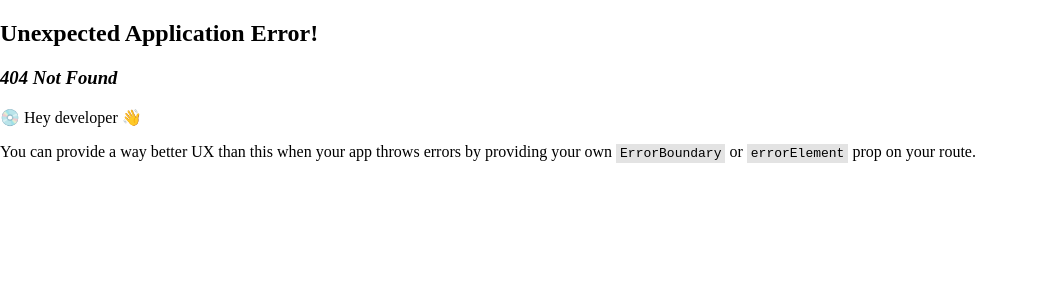
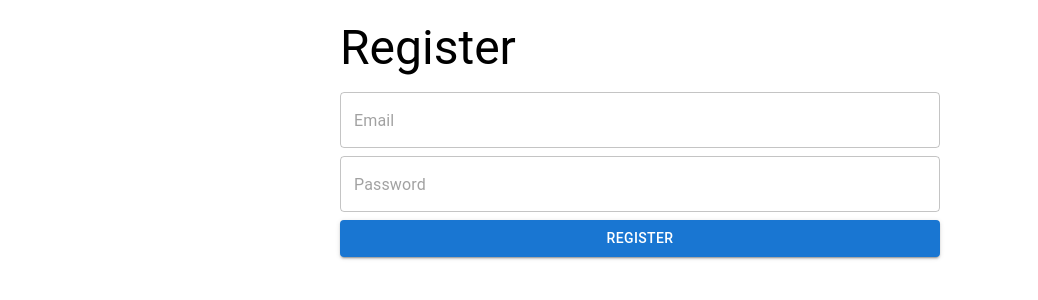
Before and after one commit to kyawtmayhlaing173/React_ExpenseTracker, a React (Vite) app: page /register in a window 1280 px wide. Before the commit this address had no page. Shown: the top 300 px of the page, without its empty margins (0-1038 px from the left). Built offline with nearby package versions, Linux system fonts and the light colour scheme.

Commit message:
Add authentication UI and integrate with API

```diff
--- a/src/App.jsx
+++ /dev/null
@@ -1,31 +0,0 @@
-import List from "./List";
-import Item from "./components/Item";
-import { Box, Typography, IconButton } from "@mui/material";
-import AddCircleIcon from '@mui/icons-material/AddCircle';
-import { useNavigate } from "react-router-dom";
-import { useContext } from "react";
-import { AppContext } from "./ThemedApp";
-
-export default function App() {
-  const navigate = useNavigate();
-  const { data } = useContext(AppContext);
-
-  return (
-    <Box sx={{ maxWidth: 600, margin: "20px auto" }}>
-      <Box sx={{ paddingBottom: 4, display: "flex", justifyContent:"space-between", alignItems: "center" }}>
-        <Typography variant="h3" component="h3">
-          E-Commerce
-        </Typography>
-        <IconButton onClick={() => navigate("/addNote")}>
-          <AddCircleIcon color="primary" sx={{fontSize: 30}}/>
-        </IconButton>
-      </Box>
-      <List>
-        {data.map((item) => {
-          // eslint-disable-next-line react/jsx-key
-          return <Item content={item.description} />;
-        })}
-      </List>
-    </Box>
-  );
-}
--- a/src/ThemedApp.jsx
+++ b/src/ThemedApp.jsx
@@ -1,23 +1,42 @@
-import { createContext } from "react";
+import { createContext, useContext } from "react";
 import { useState } from "react";
 
-import App from "./App";
+import Home from "./pages/Home";
 import { createBrowserRouter, RouterProvider } from "react-router-dom";
 import AddNote from "./pages/AddNote";
+import Login from "./pages/Login";
+import Register from "./pages/Register";
+import { QueryClientProvider, QueryClient } from "react-query";
 
 // eslint-disable-next-line react-refresh/only-export-components
 export const AppContext = createContext();
 
+// eslint-disable-next-line react-refresh/only-export-components
+export function useApp() {
+  return useContext(AppContext);
+}
+
 const router = createBrowserRouter([
   {
     path: "/",
-    element: <App />,
+    element: <Home />,
   },
   {
     path: "/addNote",
     element: <AddNote />,
   },
+  {
+    path: "/login",
+    element: <Login />,
+  },
+  {
+    path: "/register",
+    element: <Register />,
+  },
 ]);
+
+// eslint-disable-next-line react-refresh/only-export-components
+export const queryClient = new QueryClient();
 
 export default function ThemedApp() {
   const [data, setData] = useState([
@@ -36,7 +55,9 @@ export default function ThemedApp() {
 
   return (
     <AppContext.Provider value={{ data, addItem }}>
-      <RouterProvider router={router}></RouterProvider>
+      <QueryClientProvider client={queryClient}>
+        <RouterProvider router={router}></RouterProvider>
+      </QueryClientProvider>
     </AppContext.Provider>
   );
 }
--- /dev/null
+++ b/src/libs/fetcher.js
@@ -0,0 +1,37 @@
+const api = "http://localhost:8000";
+
+export async function postUser(data) {
+  const res = await fetch(`${api}/signup`, {
+    method: "POST",
+    body: JSON.stringify(data),
+    headers: {
+      "Content-Type": "application/json",
+    },
+  });
+
+  if (res.ok) {
+    return res.json();
+  }
+
+  const errorResponse = await res.json();
+  const errorMessage = errorResponse["msg"] || "Something went wrong";
+  throw errorMessage;
+}
+
+export async function postLogin(data) {
+  const res = await fetch(`${api}/login`, {
+    method: "POST",
+    body: JSON.stringify(data),
+    headers: {
+      "Content-Type": "application/json",
+    },
+  });
+
+  if (res.ok) {
+    return res.json();
+  }
+
+  const errorResponse = await res.json();
+  const errorMessage = errorResponse["msg"] || "Something went wrong";
+  throw errorMessage;
+}
--- /dev/null
+++ b/src/pages/Home.jsx
@@ -0,0 +1,43 @@
+import List from "../List";
+import Item from "../components/Item";
+import { Box, Typography, IconButton } from "@mui/material";
+import AddCircleIcon from "@mui/icons-material/AddCircle";
+import { useNavigate } from "react-router-dom";
+import { useContext } from "react";
+import { AppContext } from "../ThemedApp";
+import AccountCircleIcon from "@mui/icons-material/AccountCircle";
+export default function Home() {
+  const navigate = useNavigate();
+  const { data } = useContext(AppContext);
+
+  return (
+    <Box sx={{ maxWidth: 600, margin: "20px auto" }}>
+      <Box sx={{ display: "flex", justifyContent: "flex-end" }}>
+        <IconButton>
+          <AccountCircleIcon color="primary" sx={{ fontSize: 50 }} />
+        </IconButton>
+      </Box>
+      <Box
+        sx={{
+          paddingBottom: 4,
+          display: "flex",
+          justifyContent: "space-between",
+          alignItems: "center",
+        }}
+      >
+        <Typography variant="h3" component="h3">
+          E-Commerce
+        </Typography>
+        <IconButton onClick={() => navigate("/addNote")}>
+          <AddCircleIcon color="primary" sx={{ fontSize: 30 }} />
+        </IconButton>
+      </Box>
+      <List>
+        {data.map((item) => {
+          // eslint-disable-next-line react/jsx-key
+          return <Item content={item.description} />;
+        })}
+      </List>
+    </Box>
+  );
+}
--- /dev/null
+++ b/src/pages/Login.jsx
@@ -0,0 +1,67 @@
+import { useNavigate } from "react-router-dom";
+// import { useApp } from "../ThemedApp";
+import { Button, Box, TextField, Typography, Alert } from "@mui/material";
+import { useRef, useState } from "react";
+import { useMutation } from "react-query";
+import { postLogin } from "../libs/fetcher";
+
+export default function Login() {
+  const navigate = useNavigate();
+
+  const emailInput = useRef();
+  const passwordInput = useRef();
+
+  const [error, setError] = useState(null);
+
+  const handleSubmit = () => {
+    const email = emailInput.current.value;
+    const password = passwordInput.current.value;
+
+    if (!email || !password) {
+      setError("Email and password is required");
+      return false;
+    }
+
+    create.mutate({ email: email, password: password });
+  };
+
+  const create = useMutation(async (data) => postLogin(data), {
+    onError: async (e) => {
+      console.log(`Cannot create account ${e}`);
+      setError(e);
+    },
+    onSuccess: async () => {
+      navigate("/");
+    },
+  });
+
+  return (
+    <Box sx={{ maxWidth: 600, margin: "20px auto" }}>
+      <Typography variant="h3">Login</Typography>
+      {error && (
+        <Alert severity="warning" sx={{ mt: 2 }}>
+          {error}
+        </Alert>
+      )}
+      <form
+        onSubmit={(e) => {
+          e.preventDefault();
+          handleSubmit();
+        }}
+      >
+        <Box sx={{ display: "flex", flexDirection: "column", gap: 1, mt: 2 }}>
+          <TextField placeholder="Email" inputRef={emailInput} />
+          <TextField
+            type="password"
+            placeholder="Password"
+            inputRef={passwordInput}
+            fullWidth
+          />
+          <Button type="submit" variant="contained" fullWidth>
+            Login
+          </Button>
+        </Box>
+      </form>
+    </Box>
+  );
+}
--- /dev/null
+++ b/src/pages/Register.jsx
@@ -0,0 +1,67 @@
+import { Box, TextField, Typography, Button, Alert } from "@mui/material";
+import { useRef } from "react";
+import { useMutation } from "react-query";
+import { useState } from "react";
+import { postUser } from "../libs/fetcher";
+import { useNavigate } from "react-router-dom";
+
+export default function Register() {
+  const emailInput = useRef();
+  const passwordInput = useRef();
+
+  const navigate = useNavigate();
+
+  const [error, setError] = useState(null);
+
+  const handleSubmit = () => {
+    const email = emailInput.current.value;
+    const password = passwordInput.current.value;
+
+    if (!email || !password) {
+      setError("Email and password is required");
+      return false;
+    }
+
+    create.mutate({ email: email, password: password });
+  };
+
+  const create = useMutation(async (data) => postUser(data), {
+    onError: async (e) => {
+      console.log(`Cannot create account ${e}`);
+      setError(e);
+    },
+    onSuccess: async () => {
+      navigate("/login");
+    },
+  });
+
+  return (
+    <Box sx={{ margin: "20px auto", maxWidth: 600 }}>
+      <Typography variant="h3">Register</Typography>
+      {error && (
+        <Alert severity="warning" sx={{ mt: 2 }}>
+          {error}
+        </Alert>
+      )}
+      <form
+        onSubmit={(e) => {
+          e.preventDefault();
+          handleSubmit();
+        }}
+      >
+        <Box sx={{ display: "flex", flexDirection: "column", gap: 1, mt: 2 }}>
+          <TextField placeholder="Email" fullWidth inputRef={emailInput} />
+          <TextField
+            type="password"
+            placeholder="Password"
+            fullWidth
+            inputRef={passwordInput}
+          />
+          <Button type="submit" variant="contained" fullWidth>
+            Register
+          </Button>
+        </Box>
+      </form>
+    </Box>
+  );
+}
```
